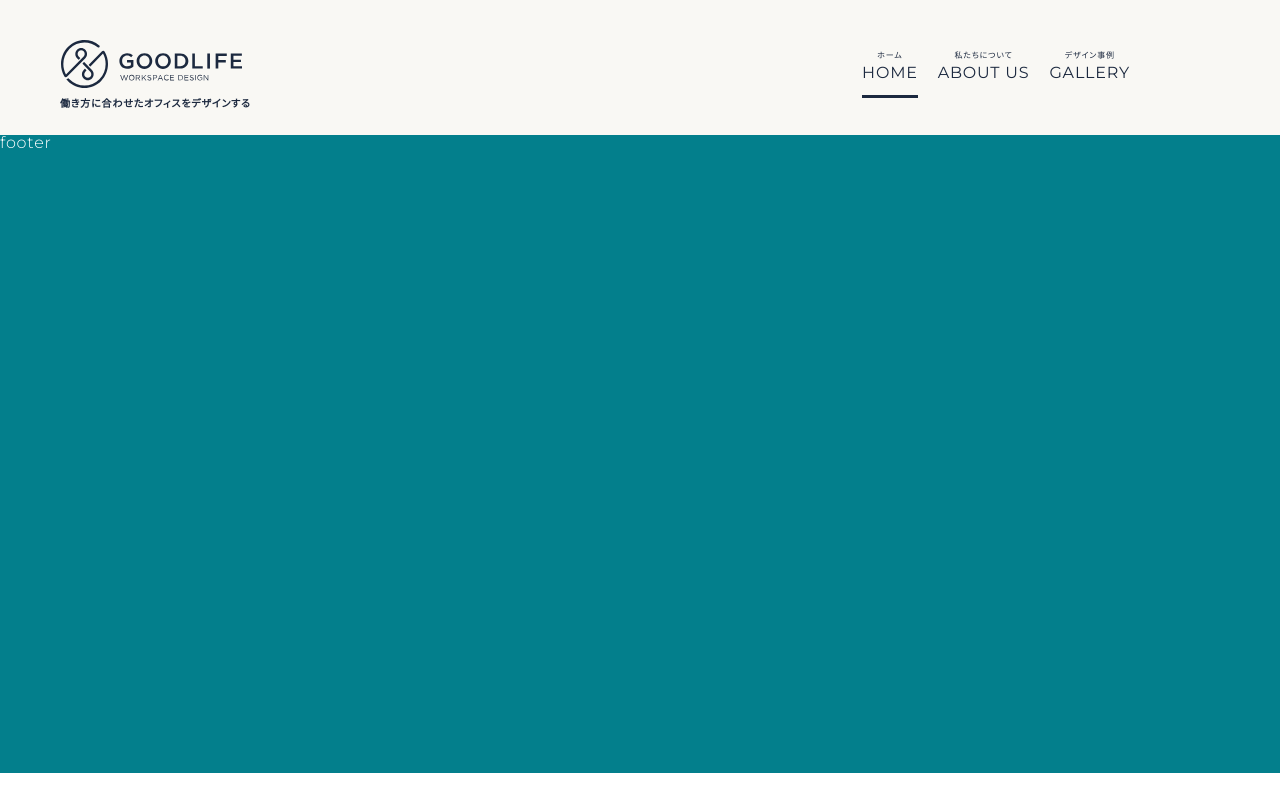
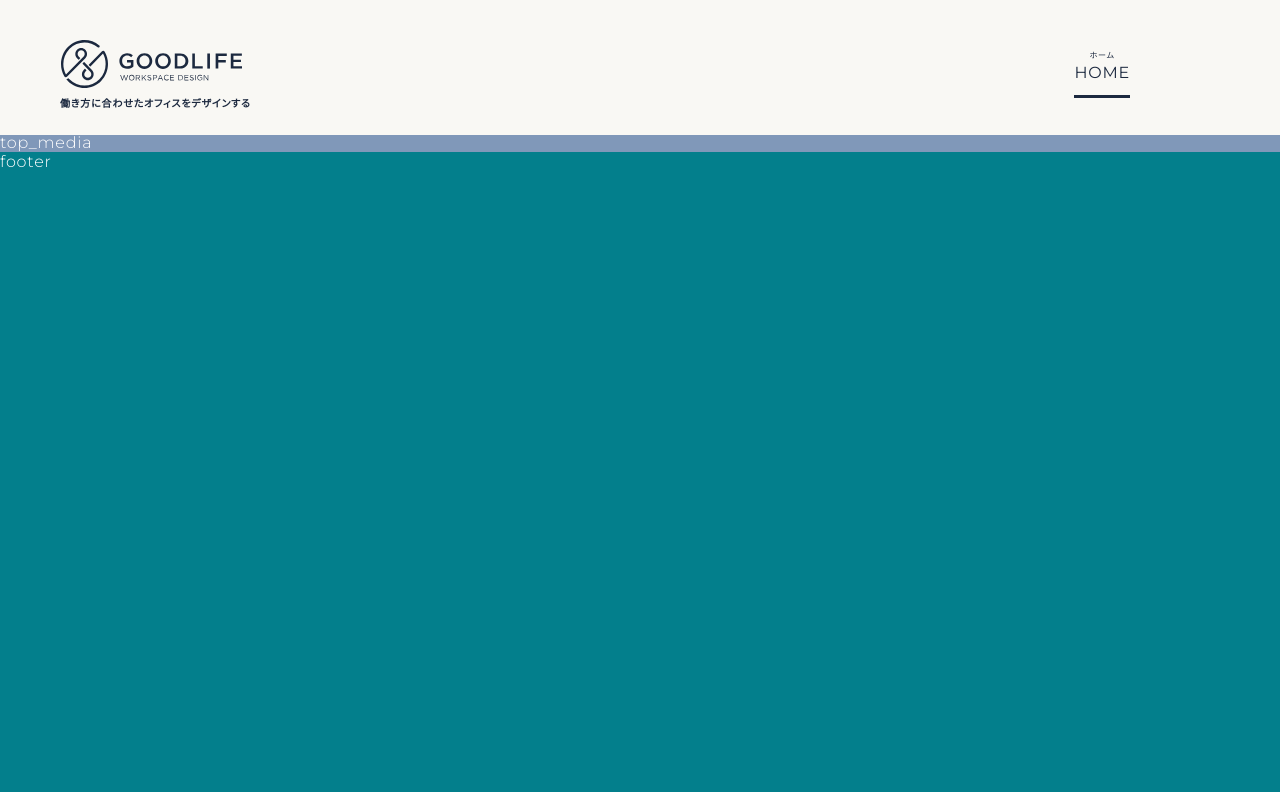
Before and after one commit to kobayashiwa/es6-study-4-12-29, a plain HTML site: page index.html in a window 1280 px wide. Drawn offline with nearby package versions, Linux system fonts and the light colour scheme.

Commit message:
“section=top_media追加”

```diff
--- a/index.html
+++ b/index.html
@@ -20,8 +20,6 @@
                 <nav>
                     <ul class="flex">
                         <li class="active"><a href="#"><span class="ja">ホーム</span><span class="en">HOME</span></a></li>
-                        <li><a href="#"><span class="ja">私たちについて</span><span class="en">ABOUT US</span></a></li>
-                        <li><a href="#"><span class="ja">デザイン事例</span><span class="en">GALLERY</span></a></li>
                     </ul>
                 </nav>
             </div>
@@ -44,6 +42,7 @@
             <section class="area-sec-half-width">area-sec-half-width</section>
             <section class="area-sec-half-width">area-sec-half-width</section>
             <section class="top_latest_entries">top_latest_entries</section>
+            <section class="top_media">top_media</section>
         </main>
 
         <footer>footer</footer>
```
